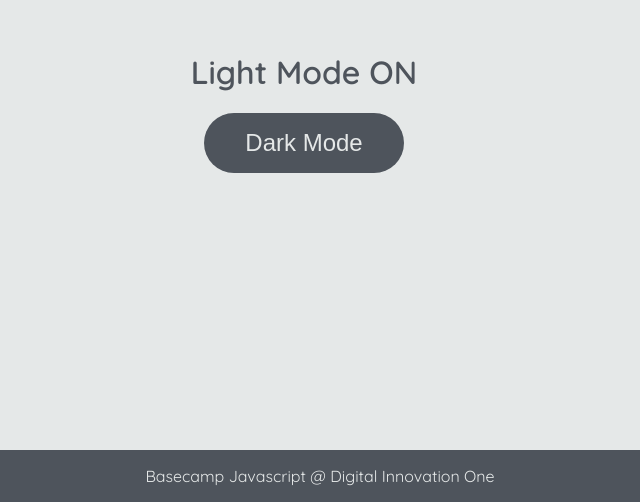
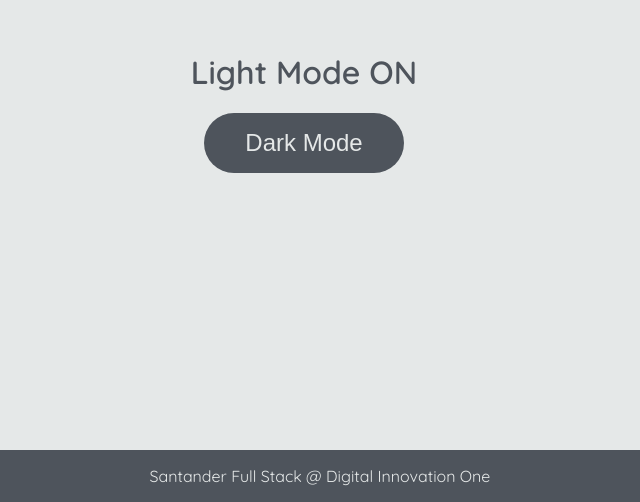
Before and after one commit to DejotaaCarvalho/mini-projects-js-dio, a plain HTML site: page 02 Dark-mode/index.html in a window 1280 px wide. Shown: the part 298-800 px from the top of the page, 336-976 px from the left. Drawn offline with Linux system fonts and the light colour scheme.

```diff
--- a/02 Dark-mode/index.html
+++ b/02 Dark-mode/index.html
@@ -13,7 +13,7 @@
 			<button aria-label="selecionar-modo" id="mode-selector">Dark Mode</button>
 		</main>
 
-		<footer>Basecamp Javascript @ Digital Innovation One</footer>
+		<footer>Santander Full Stack @ Digital Innovation One</footer>
 		<script src="assets/js/script.js"></script>
 	</body>
 </html>
```
